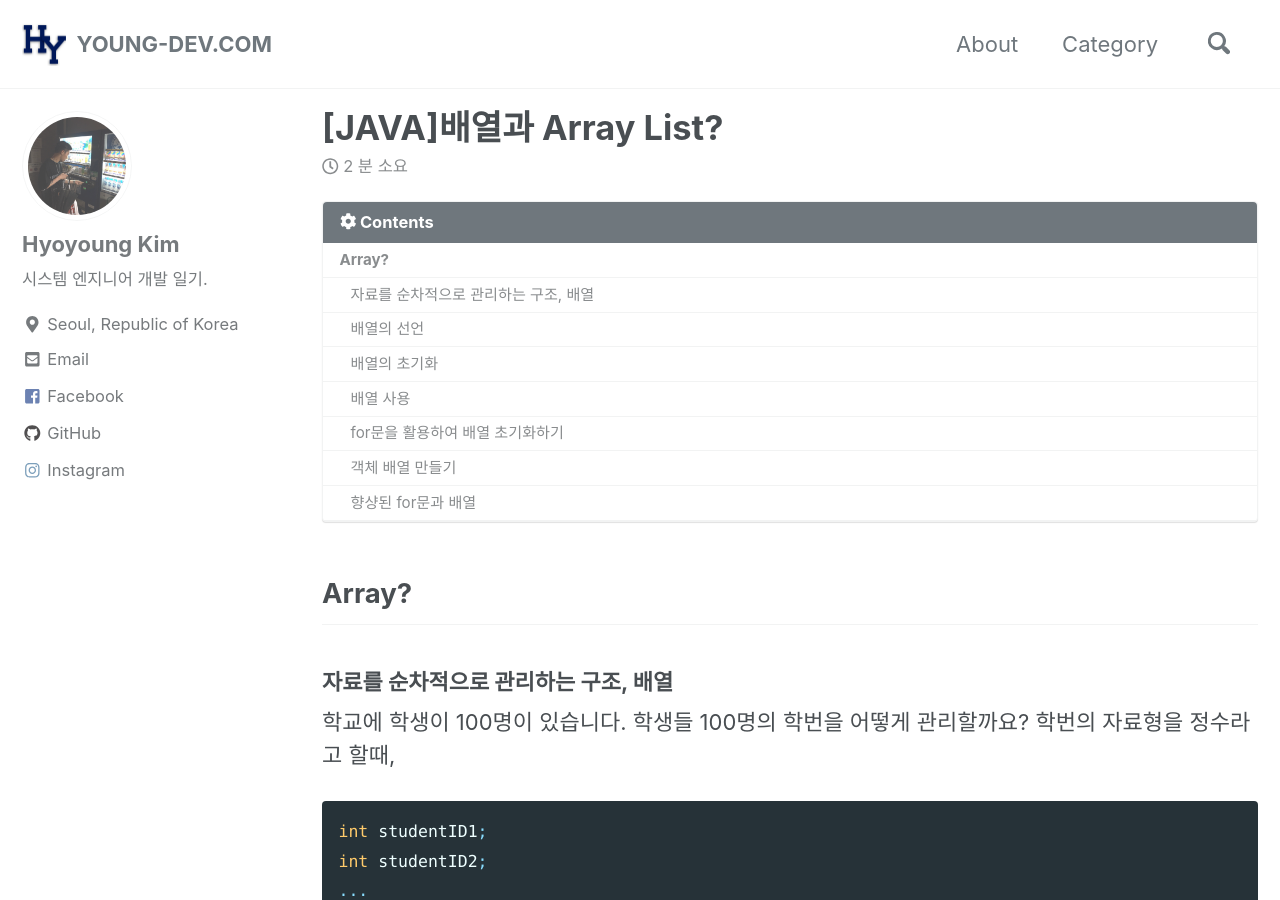
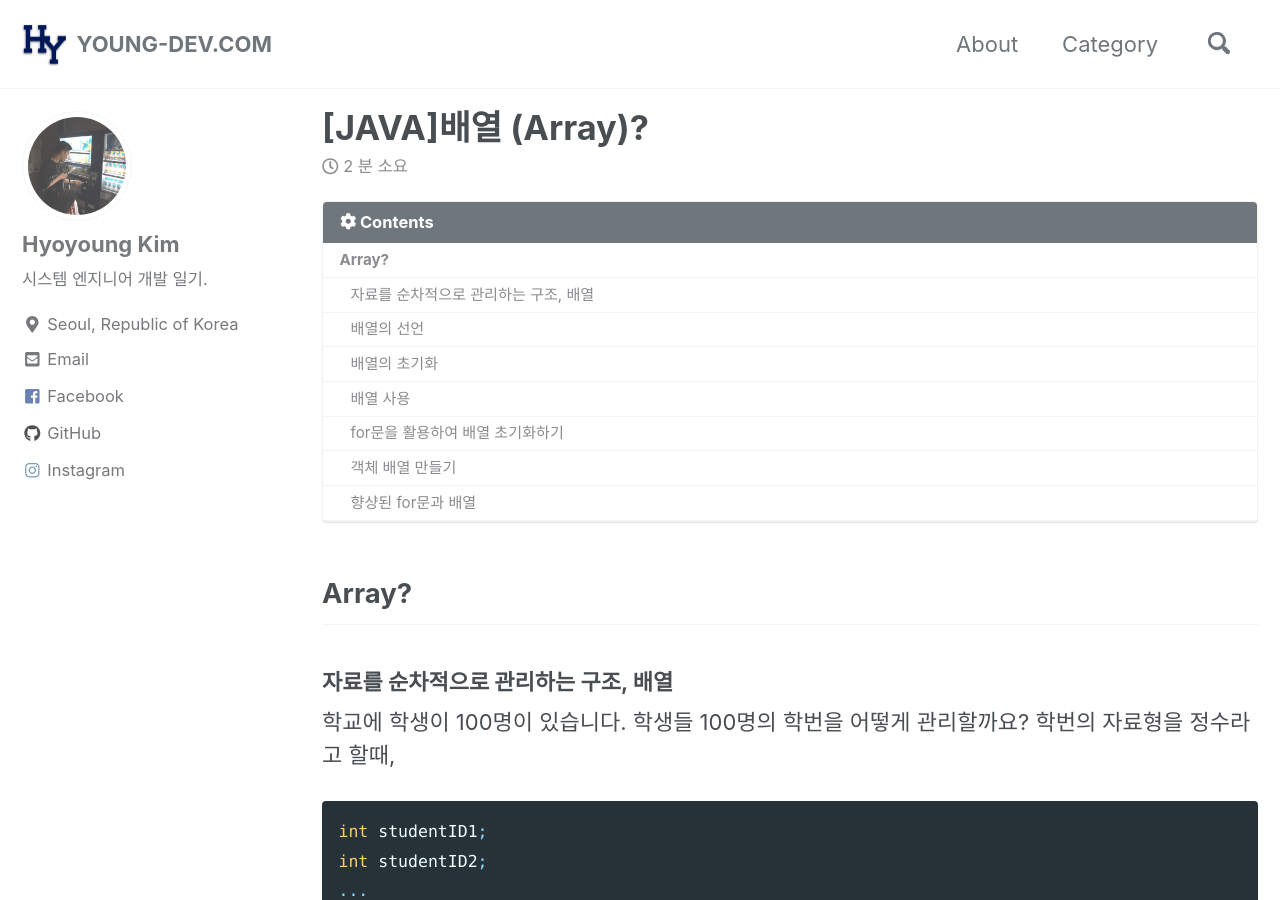
Before and after one commit to youngfromseoul/youngfromseoul.github.io2, a Jekyll site: the page built from _posts/java/2019-02-06-java-posting-00003.md, in a window 1280 px wide and 900 px high. Built offline with Jekyll 4.4.1, drawn with Linux system fonts in a browser that asks for light colours; cached includes are drawn as plain includes; nearby versions of some CDN libraries; some web fonts are replaced; library files that are not in the unit come from our copies; comment, search, counter and statistics services are not loaded; a style sheet for code colours, icons or effects is not loaded.

Commit message:
Update 2019-02-06-java-posting-00003.md

```diff
--- a/_posts/java/2019-02-06-java-posting-00003.md
+++ b/_posts/java/2019-02-06-java-posting-00003.md
@@ -1,6 +1,6 @@
 ---
-title: "[JAVA]배열과 Array List?"
-excerpt: "Java의 배열과 Array List에 대해 알아보기"
+title: "[JAVA]배열 (Array)?"
+excerpt: "Java의 배열 (Array)에 대해 알아보기"
 categories:
   - Java
 last_modified_at: 2019-02-06T21:45:37+09:00
```
